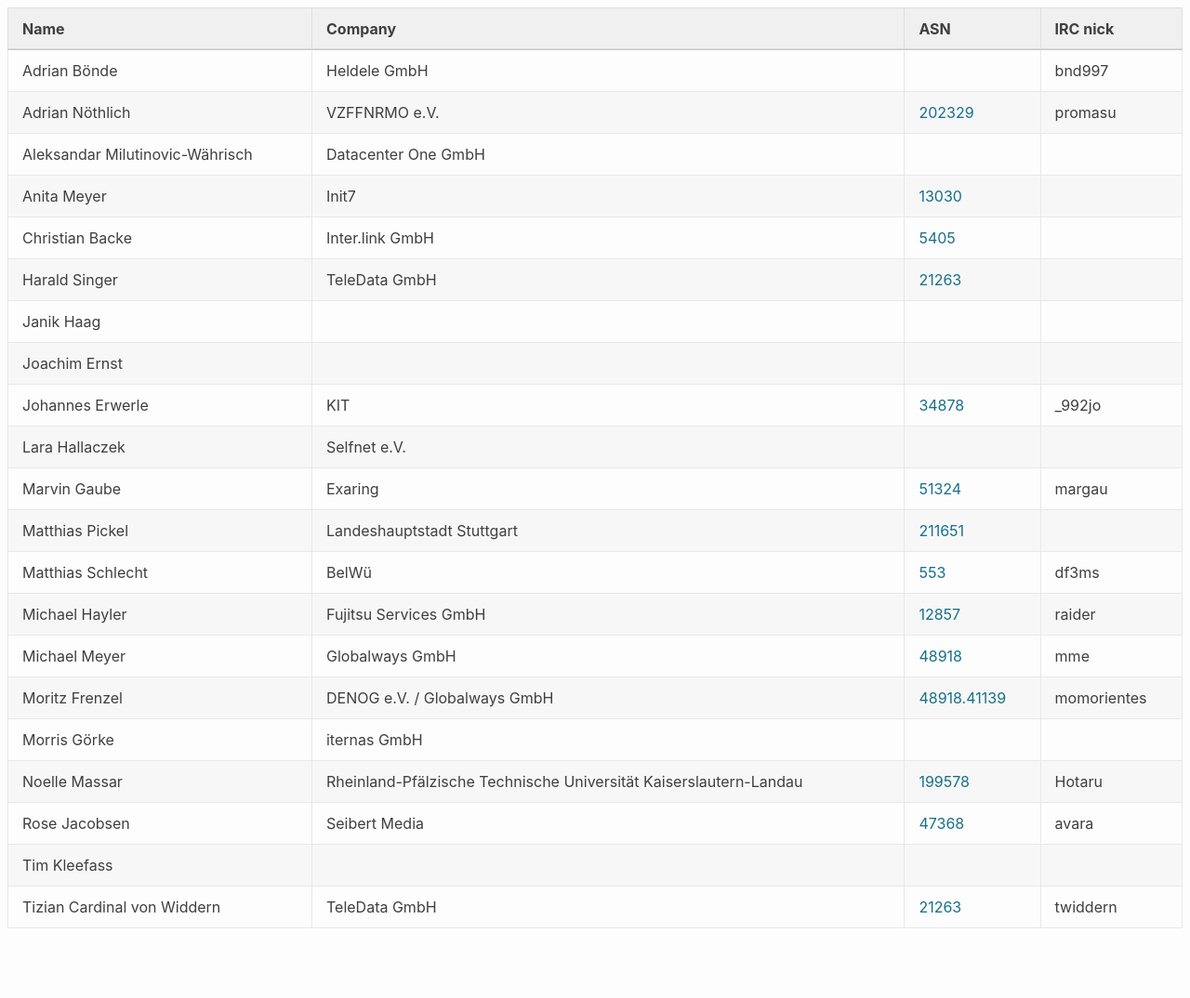
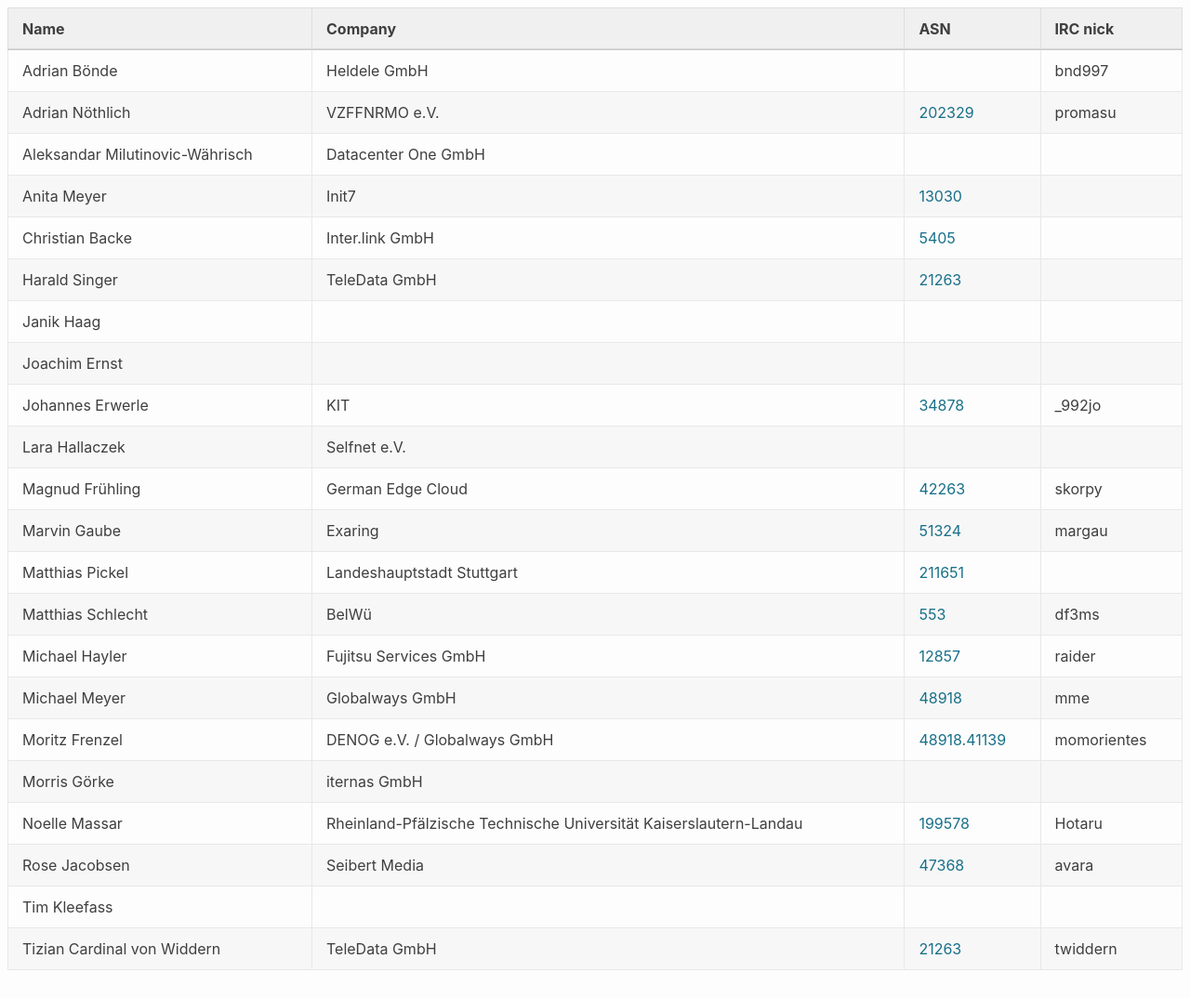
Before and after one commit to denog/pretix-attendeelist, a Jekyll site: the page built from meetup2023_03/index.markdown, in a window 1280 px wide and 1074 px high. Shown: the whole window at 93% size. Built offline with Jekyll 4.4.1, drawn with Linux system fonts in a browser that asks for light colours.

Commit message:
Latest data: Wed Apr  5 12:11:55 UTC 2023

```diff
--- a/_data/attendees_denog_meetup_2023_03.json
+++ b/_data/attendees_denog_meetup_2023_03.json
@@ -58,6 +58,12 @@
     "company": "Selfnet e.V.",
     "irc": null,
     "asn": null
+  },
+  {
+    "name": "Magnud Frühling",
+    "company": "German Edge Cloud",
+    "irc": "skorpy",
+    "asn": "42263"
   },
   {
     "name": "Marvin Gaube",
```
